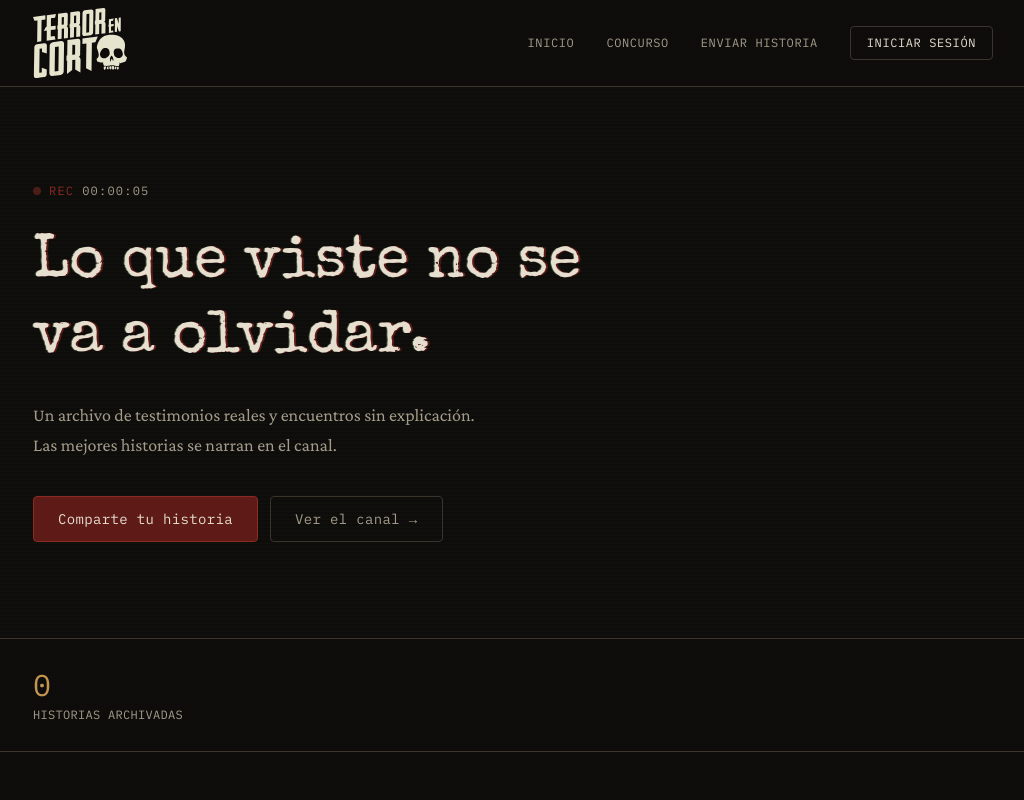
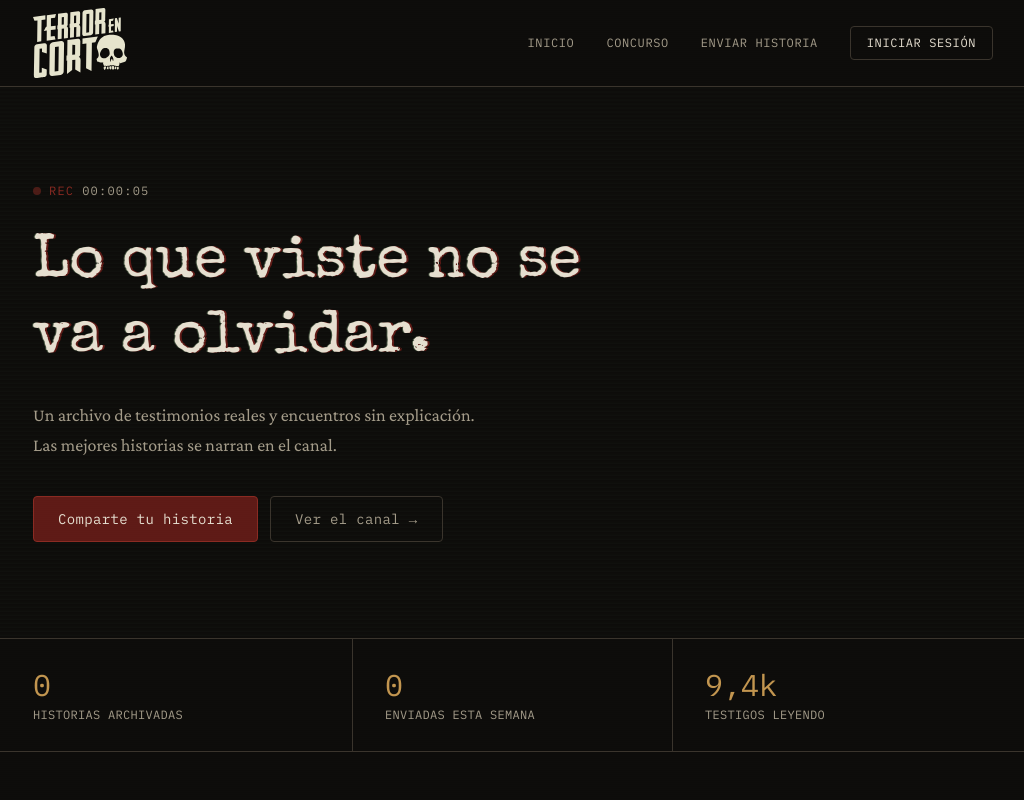
Before and after one commit to MrHugoSoy/terrorencorto, a Next.js app: page / in a window 1280 px wide. Shown: the top 800 px of the page, without its empty margins (127-1151 px from the left). Built offline with nearby package versions, Linux system fonts and the light colour scheme; no server answers; the database is empty.

Commit message:
feat: add enviadas esta semana and testigos leyendo stats to homepage

```diff
--- a/app/page.tsx
+++ b/app/page.tsx
@@ -24,6 +24,12 @@ export default async function Home() {
     .from("stories")
     .select("id", { count: "exact", head: true })
     .in("status", ["publicado", "seleccionado_canal", "usado_canal"]);
+
+  const semanaAtras = new Date(Date.now() - 7 * 24 * 60 * 60 * 1000).toISOString();
+  const { count: enviadasSemana } = await supabase
+    .from("stories")
+    .select("id", { count: "exact", head: true })
+    .gte("created_at", semanaAtras);
 
   return (
     <main>
@@ -59,6 +65,14 @@ export default async function Home() {
           <div className="py-7">
             <div className="font-mono text-3xl text-amber">{totalArchivadas ?? 0}</div>
             <div className="font-mono text-xs uppercase tracking-wide text-bone-dim mt-1">historias archivadas</div>
+          </div>
+          <div className="py-7 md:px-8">
+            <div className="font-mono text-3xl text-amber">{enviadasSemana ?? 0}</div>
+            <div className="font-mono text-xs uppercase tracking-wide text-bone-dim mt-1">enviadas esta semana</div>
+          </div>
+          <div className="py-7 md:px-8">
+            <div className="font-mono text-3xl text-amber">9,4k</div>
+            <div className="font-mono text-xs uppercase tracking-wide text-bone-dim mt-1">testigos leyendo</div>
           </div>
         </div>
       </section>
```
